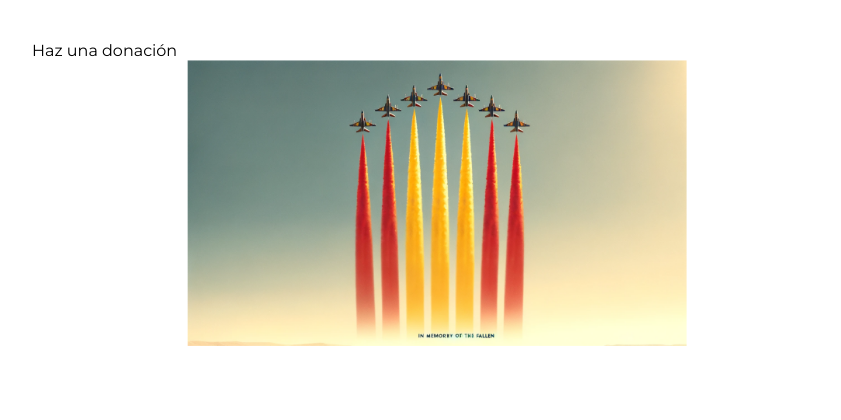
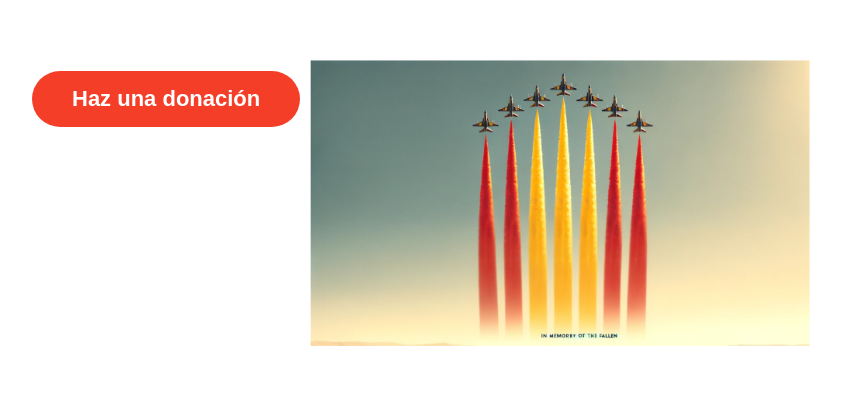
Before and after one commit to Geronimo-Basso/sierra, a PHP site: page /donation-single.php?campaign_id=1 in a window 1280 px wide. Shown: the part 75-495 px from the top of the page, without its empty margins (108-949 px from the left). Run offline with PHP 8.4, Linux system fonts and the light colour scheme; data that the repository does not hold is empty.

Commit message:
Added button to do a donation

```diff
--- a/assets/style/style.css
+++ b/assets/style/style.css
@@ -105,6 +105,10 @@ button {
 
 #donation-single-main-image {
     width: 650px;
+}
+
+.donation-single-button {
+
 }
 
 /* Donate page */
--- a/donation-single.php
+++ b/donation-single.php
@@ -21,9 +21,13 @@ $sessionActive = isset($_SESSION['donor_email']);
             <h1><?php echo htmlspecialchars($campaign['title']); ?> </h1>
             <p><?php echo htmlspecialchars($campaign['description']); ?></p>
             <?php if ($sessionActive): ?>
-                <a href="donate.php?campaign_id=<?php echo htmlspecialchars($campaign_id); ?>">Haz una donación </a>
+                <a class="donation-single-button" href="donate.php?campaign_id=<?php echo htmlspecialchars($campaign_id); ?>">
+                    <button>Haz una donación</button>
+                </a>
             <?php else: ?>
-                <a href='login.php'>Haz una donación</a>
+                <a class="donation-single-button" href='login.php'>
+                    <button>Haz una donación</button>
+                </a>
             <?php endif; ?>
         </div>
         <div class="donation-single-main-right">
--- a/login.php
+++ b/login.php
@@ -1,3 +1,9 @@
+<?php
+session_start();
+if ($_SESSION['donor_email']) {
+    header("Location: index.php");
+}
+?>
 <!DOCTYPE html>
 <html lang="en">
 <head>
--- a/sign-up.php
+++ b/sign-up.php
@@ -1,3 +1,9 @@
+<?php
+session_start();
+if ($_SESSION['donor_email']) {
+    header("Location: index.php");
+}
+?>
 <!DOCTYPE html>
 <html lang="en">
     <head>
```
